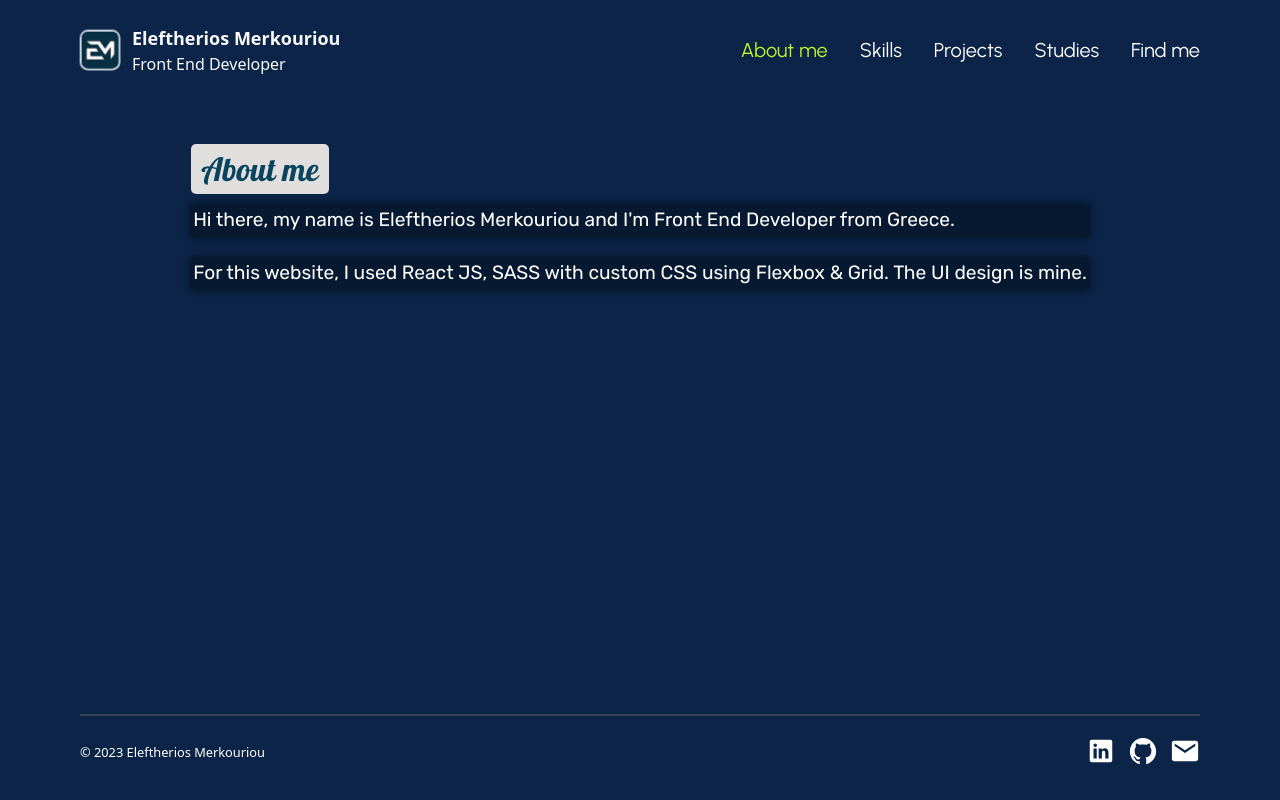
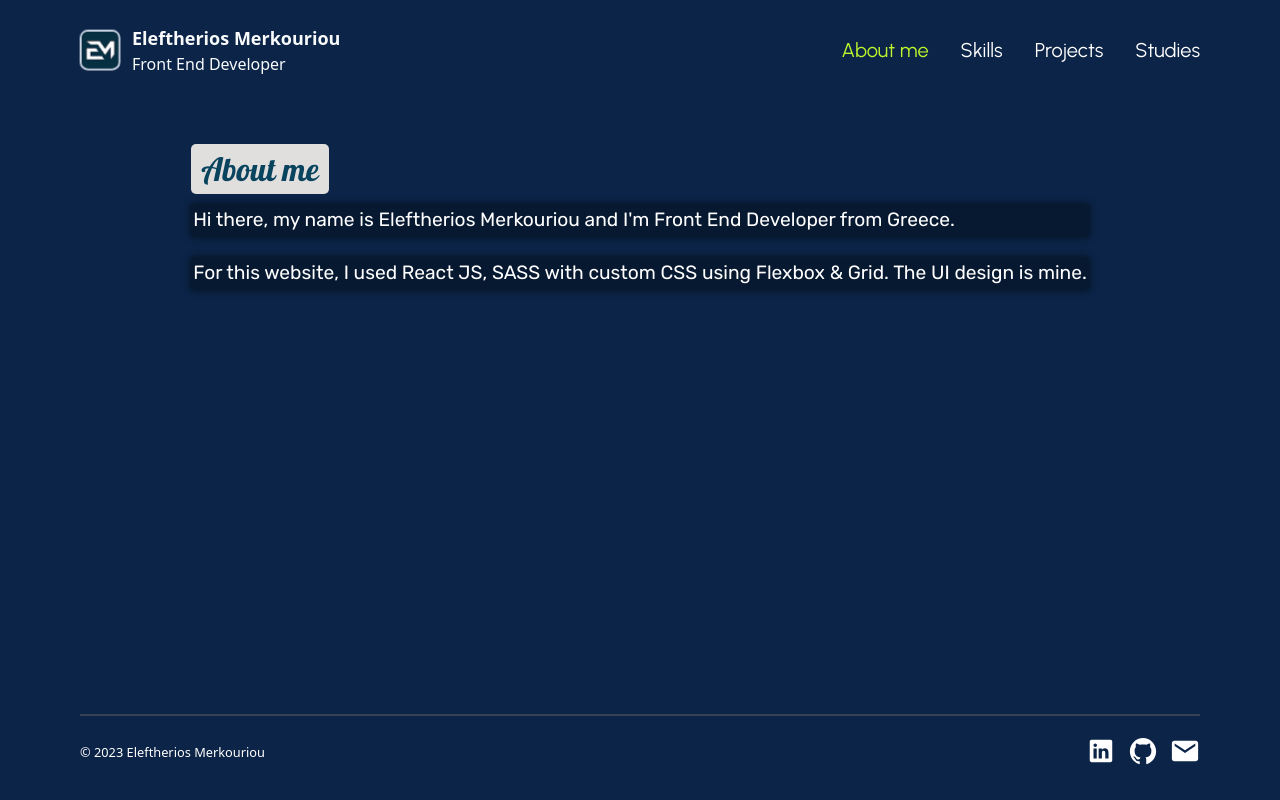
Before and after one commit to LefMerk/lef-cv, a React (Create React App) app: page / in a window 1280 px wide. Built offline with nearby package versions, Linux system fonts and the light colour scheme; a web font is replaced by a local one.

Commit message:
Find me removed

```diff
--- a/src/components/Menu.js
+++ b/src/components/Menu.js
@@ -7,7 +7,7 @@ const menuItems = [
     {name: 'skills', text: 'Skills', link: '#Skills'},
     {name: 'projects', text: 'Projects', link: '#Projects'},
     {name: 'studies', text: 'Studies', link: '#Studies'},
-    {name: 'find', text: 'Find me', link: '#Find-Me'}
+    //{name: 'find', text: 'Find me', link: '#Find-Me'}
 ];
 
 //const menu = menuItems.map((menuItem) => <a key={menuItem.name} href={menuItem.link}>{menuItem.name}</a>);
```
